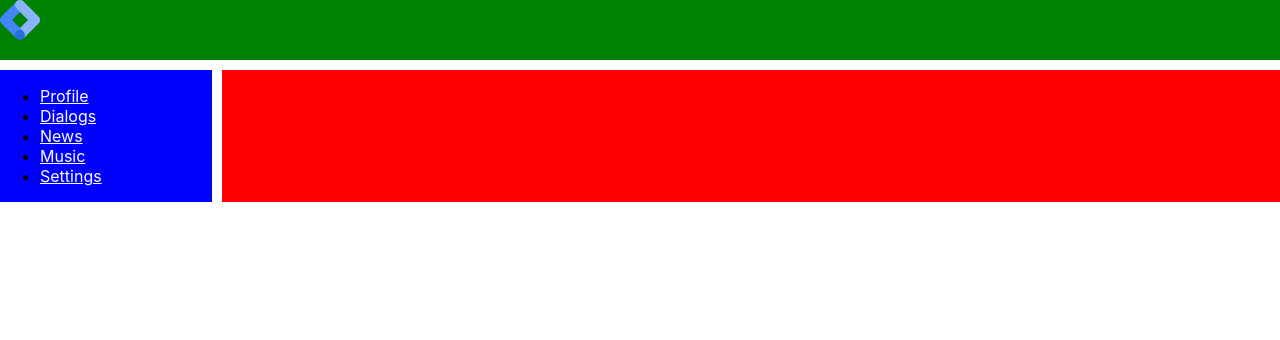
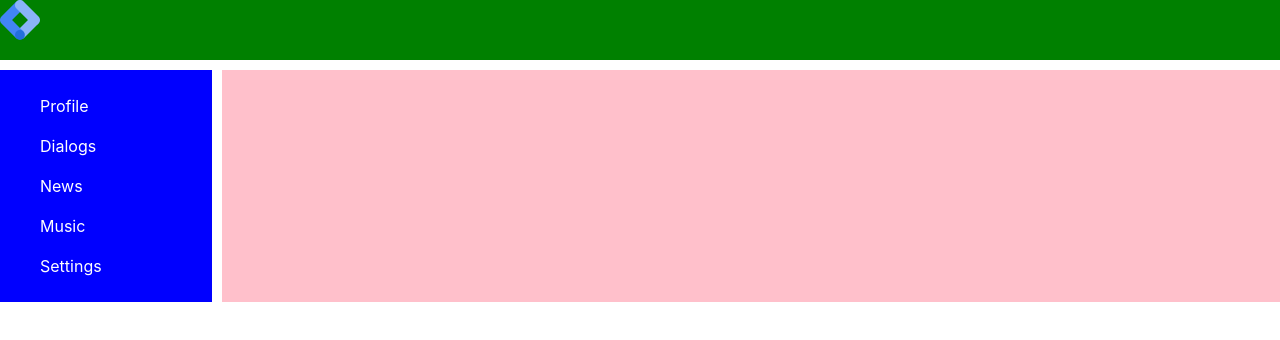
Before and after one commit to dunox/social-network, a React (Create React App) app: page / in a window 1280 px wide. Shown: the top 340 px of the page. Built offline with nearby package versions, Linux system fonts and the light colour scheme.

Commit message:
css to scss

```diff
--- a/src/App.js
+++ b/src/App.js
@@ -11,7 +11,7 @@ import {News} from "./components/news";
 import {Settings} from "./components/settings";
 
 // Other
-import "./App.css";
+import "./App.scss";
 
 const App = () => {
     return (
@@ -19,7 +19,7 @@ const App = () => {
             <div className="App">
                 <Header/>
                 <SideBar/>
-                <div className="App-content">
+                <div className="AppContent">
                     <Route path='/profile' component={Profile}/>
                     <Route path='/dialogs' component={Dialogs}/>
                     <Route path='/news' component={News}/>
--- a/src/App.css
+++ b/src/App.scss
@@ -7,8 +7,9 @@
   "header header"
   "sideBar mainContent";
   max-width: 100vw;
+
+  &Content {
+    grid-area: mainContent;
+    background-color: pink;
+  }
 }
-.App-content {
-    grid-area: mainContent;
-    background-color: red;
-}
--- a/src/components/sidebar/index.jsx
+++ b/src/components/sidebar/index.jsx
@@ -6,6 +6,7 @@ import React from 'react';
 
 // Other
 import styles from './styles/index.module.scss';
+import {NavLink} from "react-router-dom";
 
 const sideBarMenu = ["Profile", "Messages", "News", "Music", "Settings"];
 
@@ -15,14 +16,14 @@ export const SideBar = () => {
             {/* {sideBarMenu.map((listItem, index) => { */}
             <nav>
                 <ul>
-            <li><a href="/profile">Profile</a></li>
-            <li><a href="/dialogs">Dialogs</a></li>
-            <li><a href="/news">News</a></li>
-            <li><a href="/music">Music</a></li>
-            <li><a href="/settings">Settings</a></li>
+                    <li><NavLink to="/profile" activeClassName={styles.active} >Profile</NavLink></li>
+                    <li><NavLink to="/dialogs" activeClassName={styles.active} >Dialogs</NavLink></li>
+                    <li><NavLink to="/news" activeClassName={styles.active} >News</NavLink></li>
+                    <li><NavLink to="/music" activeClassName={styles.active} >Music</NavLink></li>
+                    <li><NavLink to="/settings" activeClassName={styles.active} >Settings</NavLink></li>
                 </ul>
             </nav>
             {/* })} */}
         </div>
-  )
+    );
 }
--- a/src/components/sidebar/styles/index.module.scss
+++ b/src/components/sidebar/styles/index.module.scss
@@ -1,7 +1,22 @@
 .sideBar {
   grid-area: sideBar;
   background-color: blue;
+
+  ul {
+    list-style: none;
+
+    li {
+      padding: 10px 0;
+
+      a {
+        text-decoration: none;
+        color: white;
+
+        &.active {
+          color: gold;
+        }
+      }
+    }
+
+  }
 }
-.sideBar li a {
-  color: white;
-}
--- a/src/index.js
+++ b/src/index.js
@@ -1,6 +1,6 @@
 import React from 'react';
 import ReactDOM from 'react-dom';
-import './index.css';
+import './index.scss';
 import App from './App';
 import reportWebVitals from './reportWebVitals';
 
```
Also changed, not shown: src/index.scss (renamed from src/index.css). Lines whose indentation alone changed are shown as unchanged.
